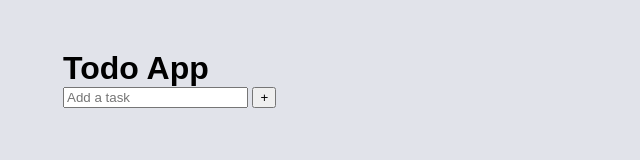
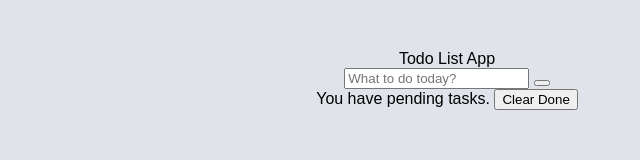
Before and after one commit to chivisto/Todo-Data-Model, a plain HTML site: page index.html in a window 1280 px wide. Shown: the whole page, without its empty margins (193-833 px from the left). Drawn offline with Linux system fonts and the light colour scheme.

Commit message:
Added HTML

```diff
--- a/index.html
+++ b/index.html
@@ -1,23 +1,30 @@
 <!DOCTYPE html>
 <html lang="en">
+
 <head>
   <meta charset="UTF-8">
   <meta http-equiv="X-UA-Compatible" content="IE=edge">
   <meta name="viewport" content="width=device-width, initial-scale=1.0">
-    <title>Todo App</title>
+  <title>Todo App Isaac Covarrubias</title>
   <link rel="stylesheet" href="/styles.css">
   <script src="/app.js"></script>
 </head>
+
 <body>
   <div class="container">
-        <div class="app">
-          <h1>Todo App</h1>
-          <form>
-            <input type="text" placeholder="Add a task">
-            <button type="submit">&plus;</button>
-          </form>
-          <ul></ul>
+    <header>Todo List App</header>
+    <div class="todoInput">
+      <input class="userInput" type="text" placeholder="What to do today?" />
+      <button class="createTodo"><i class="fas fa-plus"></i></button>
+    </div>
+    <ul class="todoList">
+    </ul>
+    <div class="footer">
+      <span>You have <span class="pending"></span> pending tasks.</span>
+
+      <button class="clearTodo">Clear Done</button>
     </div>
   </div>
 </body>
+
 </html>
```
Also changed, not shown: app.js (line endings or trailing spaces). Lines whose indentation alone changed are shown as unchanged.
